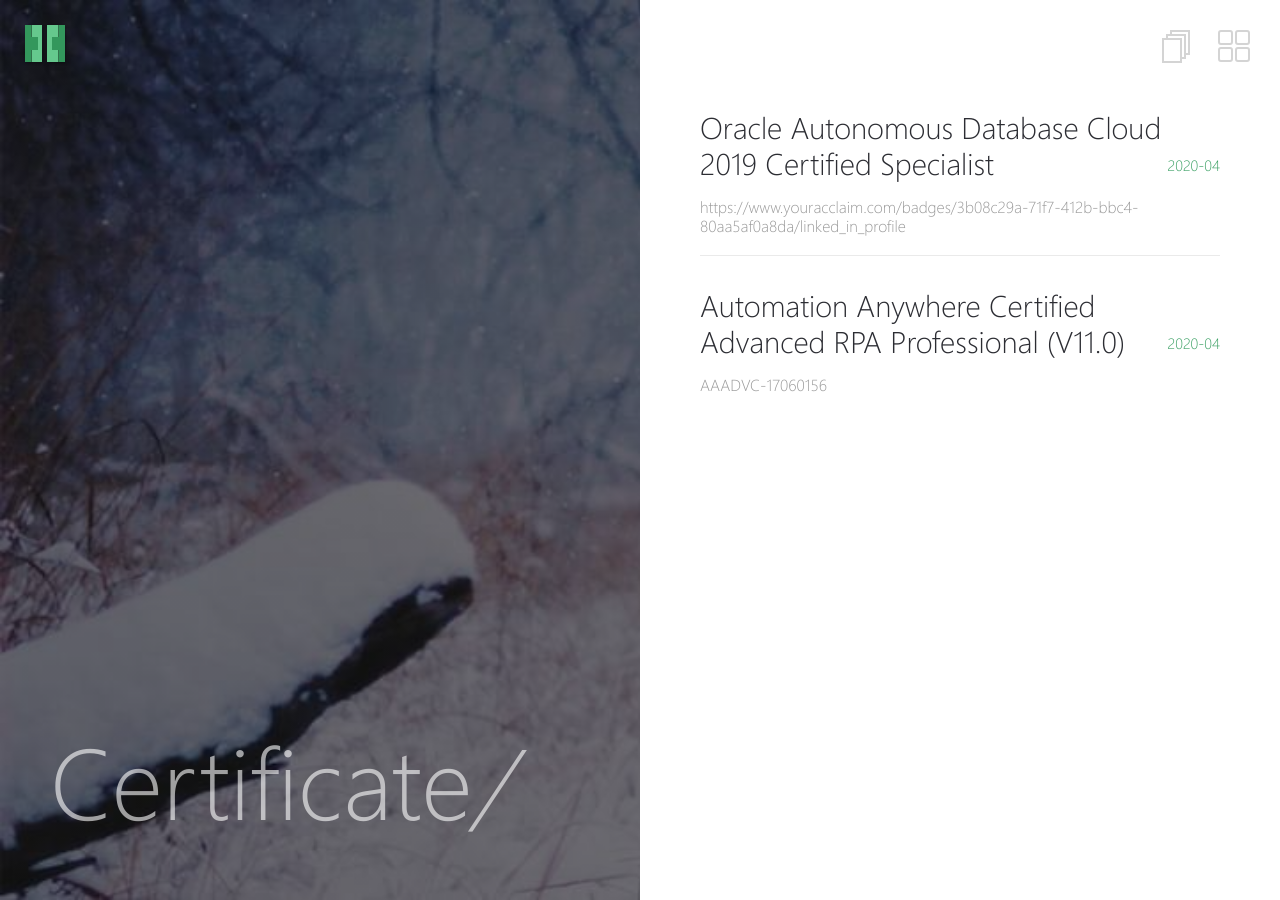
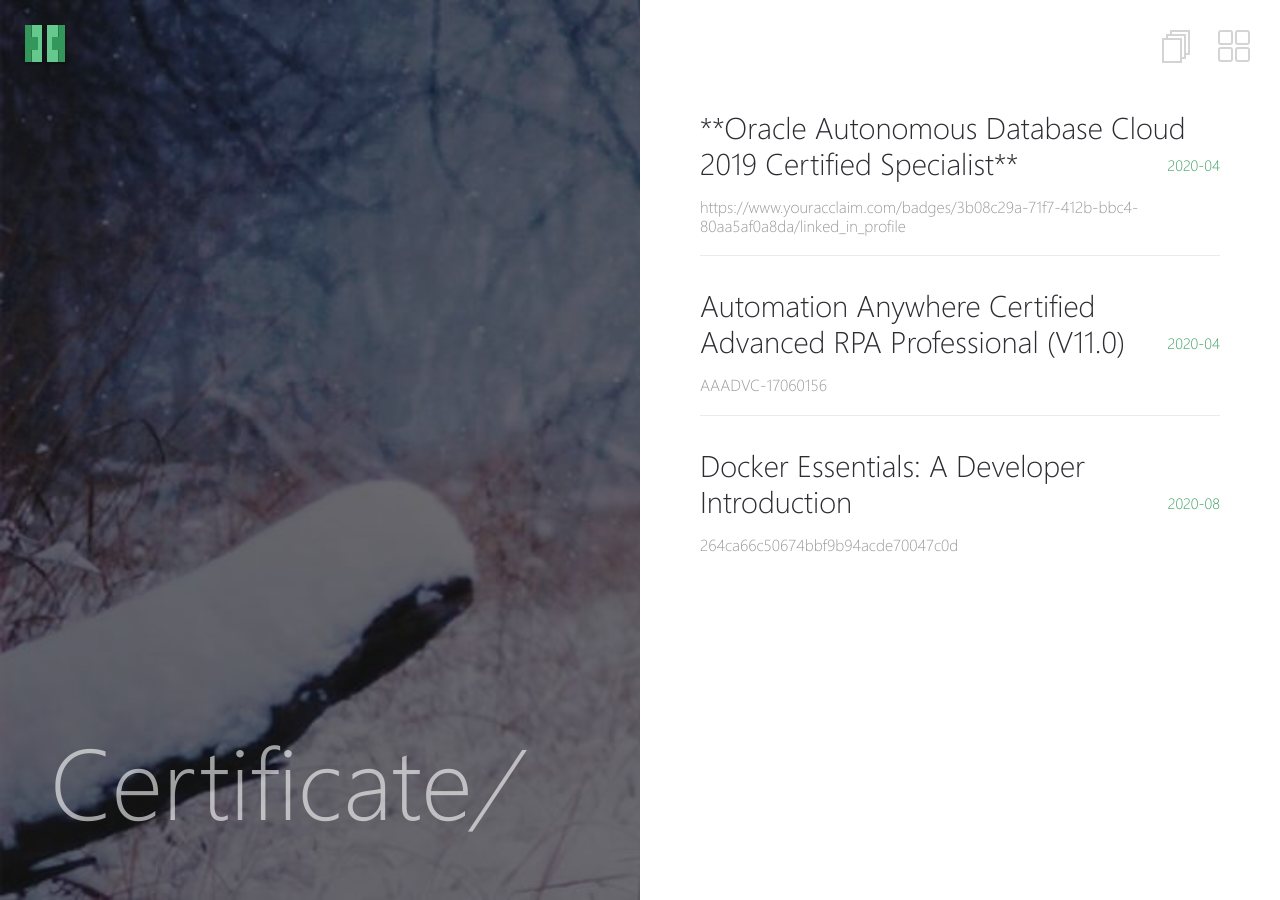
Before and after one commit to NilayanBose/NilayanBose.github.io, a Jekyll site: the page built from _pages/posts.md, in a window 1280 px wide. Built offline with Jekyll 4.4.1, drawn with Linux system fonts in a browser that asks for light colours.

Commit message:
Update post-list.html

```diff
--- a/_layouts/post-list.html
+++ b/_layouts/post-list.html
@@ -25,7 +25,7 @@ layout: compress
         <li>
           <h2>
             <a href="https://www.youracclaim.com/badges/3b08c29a-71f7-412b-bbc4-80aa5af0a8da/linked_in">
-              <span>Oracle Autonomous Database Cloud 2019 Certified Specialist</span>
+              <span>**Oracle Autonomous Database Cloud 2019 Certified Specialist**</span>
             </a>
             <span class="date">{{ "2020-04" | date: '%b %Y' }}</span>
           </h2>
@@ -39,6 +39,15 @@ layout: compress
             <span class="date">{{ "2020-04" | date: '%b %Y' }}</span>
           </h2>
           <p>AAADVC-17060156</p>
+        </li>
+          <li>
+          <h2>
+            <a href="https://www.youracclaim.com/badges/1f64dd09-d071-495f-8646-cbb9e1ce3d9c?source=linked_in_profile">
+              <span>Docker Essentials: A Developer Introduction</span>
+            </a>
+            <span class="date">{{ "2020-08" | date: '%b %Y' }}</span>
+          </h2>
+          <p>264ca66c50674bbf9b94acde70047c0d</p>
         </li>
         {% comment %} {% for post in site.posts %}
           <li>
```
